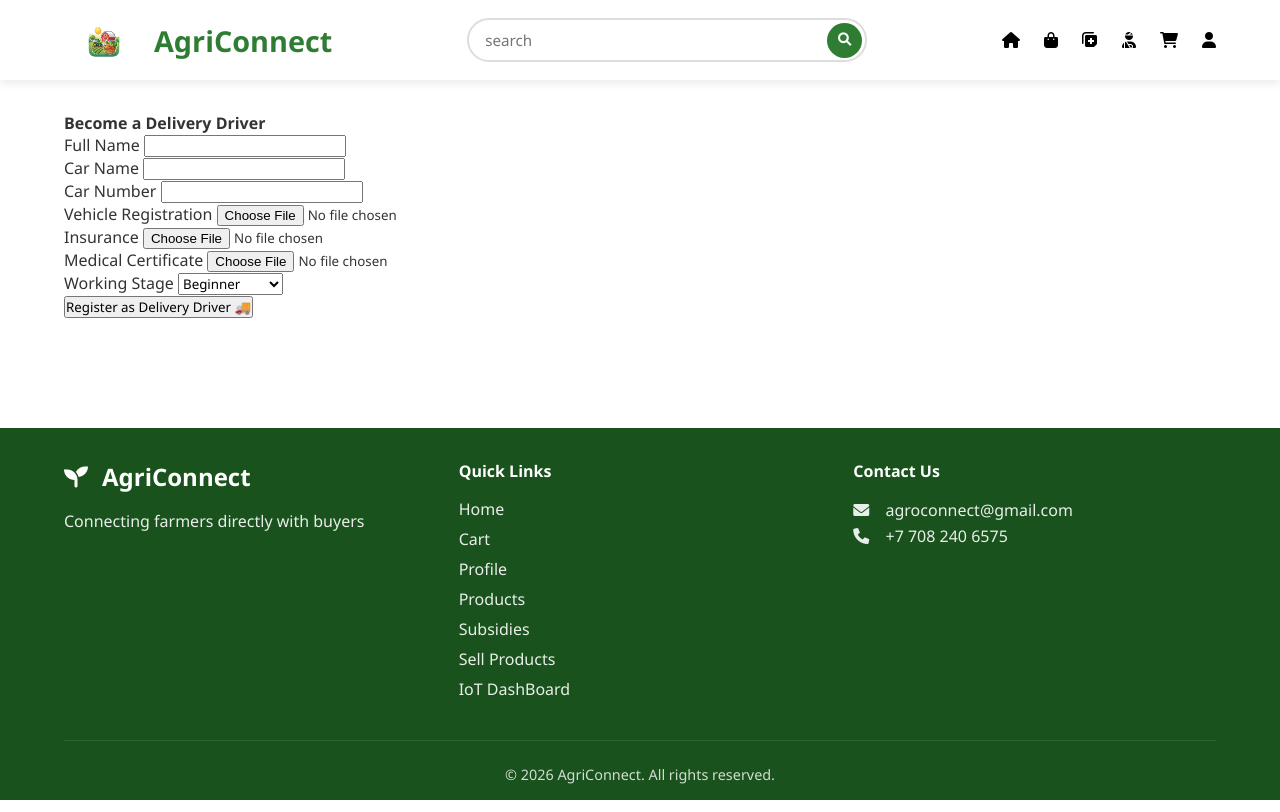
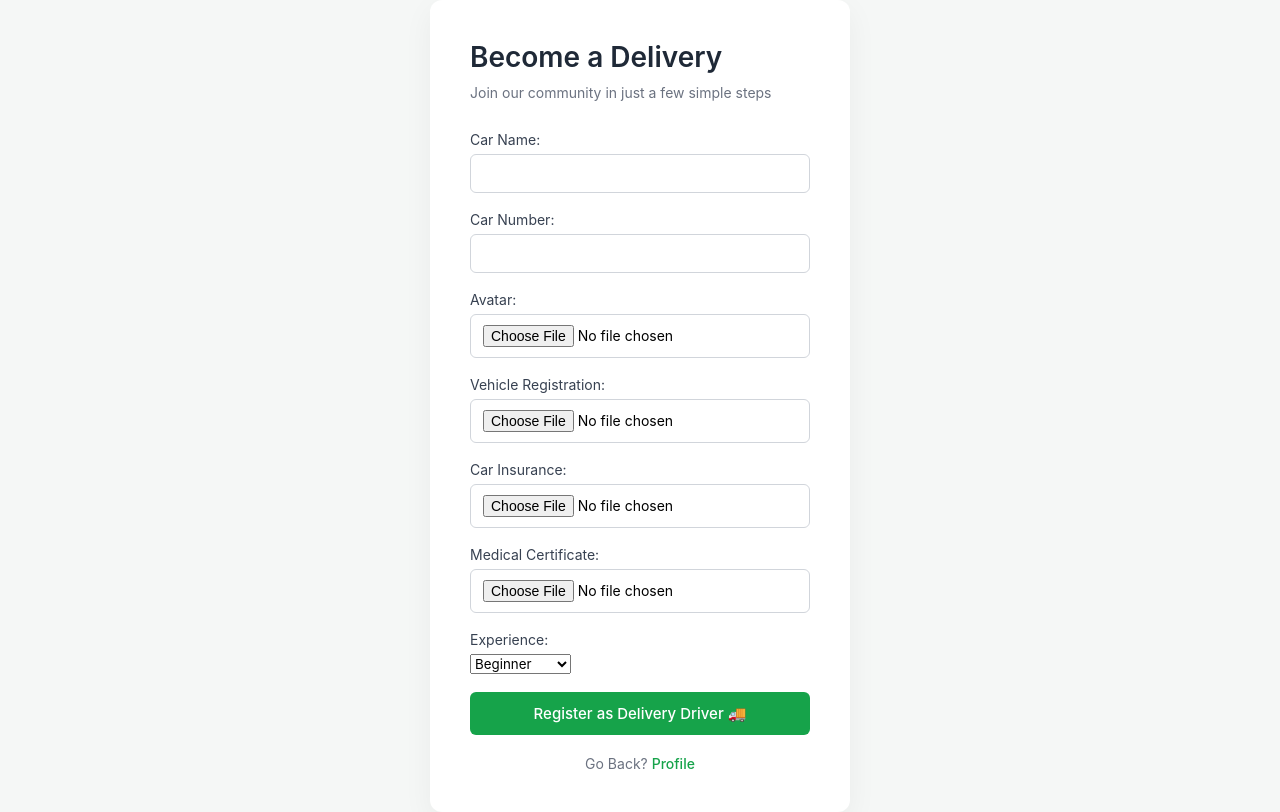
Before and after one commit to sisembayaltynbek-a11y/agroconnect, a Django app: page /accounts/become-delivery/ in a window 1280 px wide. Run offline with Django 5.2, Linux system fonts and the light colour scheme; a user stored in the database is signed in.

Commit message:
ljlkjkjwewew

```diff
--- a/farmer_app/static/css/dashboard.css
+++ b/farmer_app/static/css/dashboard.css
@@ -288,7 +288,7 @@
 /* ===== Chart Cards ===== */
 
 .chart-card {
-    max-width: 450px;        /* controls the width of the card */
+    max-width: 650px;        /* controls the width of the card */
     margin: 30px auto;       /* centers the card horizontally */
     padding: 1.5rem;
     border-radius: 16px;
--- a/farmer_app/templates/account/become_delivery.html
+++ b/farmer_app/templates/account/become_delivery.html
@@ -1,15 +1,19 @@
-{% extends "base.html" %}
 {% load static %}
-{% block title %}Become a Delivery Driver{% endblock %}
 
+{% block extra_css %}
+<link rel="stylesheet" href="{% static 'css/signup.css' %}">
+{% endblock %}
 {% block content %}
+{% block page_title %}<title>Become a Delivery Driver</title>{% endblock %}
 <div class="container mt-5">
     <div class="row justify-content-center">
         <div class="col-md-8">
+            <div class="auth-card">
                 <div class="card shadow-sm">
-                <div class="card-header bg-primary text-white">
-                    <h4 class="mb-0">Become a Delivery Driver</h4>
-                </div>
+                    <h1>Become a Delivery</h1>
+                    <p class="desc">
+                        Join our community in just a few simple steps
+                    </p>
                     <div class="card-body">
 
                         {% if messages %}
@@ -23,8 +27,8 @@
 
                         <form method="post" enctype="multipart/form-data">
                             {% csrf_token %}
-
-                        <div class="mb-3">
+                            {{form.as_p}}
+                            <!-- <div class="mb-3">
                                 <label for="id_fullname" class="form-label">Full Name</label>
                                 <input type="text" name="fullname"
                                     class="form-control {% if form.fullname.errors %}is-invalid{% endif %}"
@@ -86,11 +90,15 @@
                                 {% for error in form.working_stage.errors %}
                                     <div class="invalid-feedback">{{ error }}</div>
                                 {% endfor %}
+                            </div> -->
+
+                            <button type="submit" class="primary-btn">Register as Delivery Driver 🚚</button>
+                        </form>
+                        <p class="switch">
+                            Go Back?
+                            <a href="{% url 'profile' %}">Profile</a>
+                        </p>
                     </div>
-
-                        <button type="submit" class="btn btn-success w-100">Register as Delivery Driver 🚚</button>
-                    </form>
-
                 </div>
             </div>
         </div>
--- a/farmer_app/templates/account/become_farmer.html
+++ b/farmer_app/templates/account/become_farmer.html
@@ -10,7 +10,7 @@
 
         <!-- LEFT -->
         <div class="auth-right">
-            <h1>Create Account</h1>
+            <h1>Become a Farmer</h1>
             <p class="desc">
                 Join our community in just a few simple steps
             </p>
```
Lines whose indentation alone changed are shown as unchanged.
